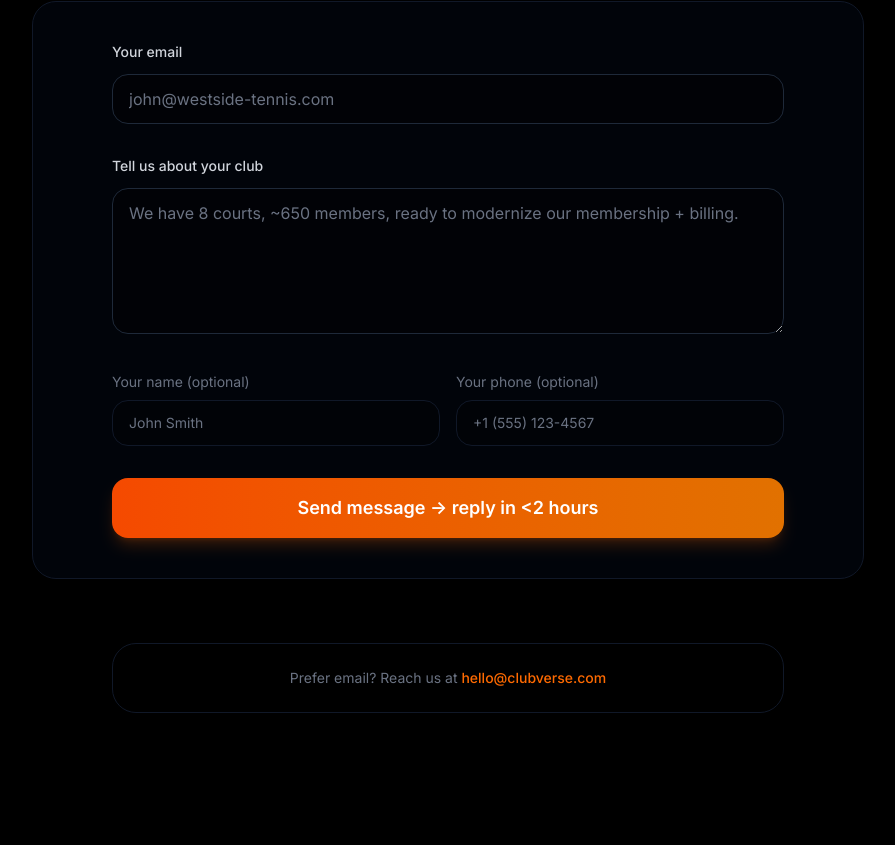
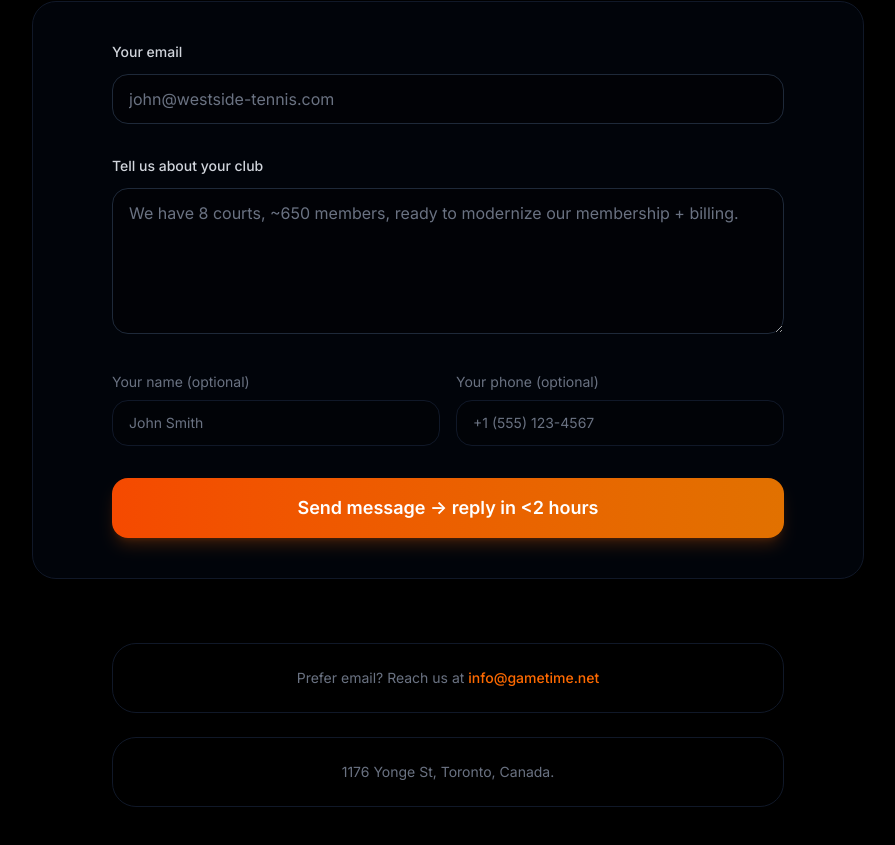
Before and after one commit to mockbaknights/clubverseai_website, a Next.js app: page /contact in a window 1280 px wide. Shown: the part 347-1192 px from the top of the page, without its empty margins (192-1087 px from the left). Built offline with nearby package versions, Linux system fonts and the light colour scheme.

Commit message:
Update contact email and add address

```diff
--- a/app/contact/page.tsx
+++ b/app/contact/page.tsx
@@ -200,12 +200,16 @@ export default function ContactPage() {
           </div>
         </form>
 
-        <div className="mt-16 max-w-2xl mx-auto">
+        <div className="mt-16 max-w-2xl mx-auto space-y-6">
           <div className="bg-black/20 border border-gray-900 rounded-3xl p-6 text-center text-sm text-gray-500">
             Prefer email? Reach us at{" "}
-            <a href="mailto:hello@clubverse.com" className="text-orange-500 hover:text-orange-400 font-medium">
-              hello@clubverse.com
+            <a href="mailto:info@gametime.net" className="text-orange-500 hover:text-orange-400 font-medium">
+              info@gametime.net
             </a>
+          </div>
+
+          <div className="bg-black/20 border border-gray-900 rounded-3xl p-6 text-center text-sm text-gray-500">
+            1176 Yonge St, Toronto, Canada.
           </div>
         </div>
       </div>
```
